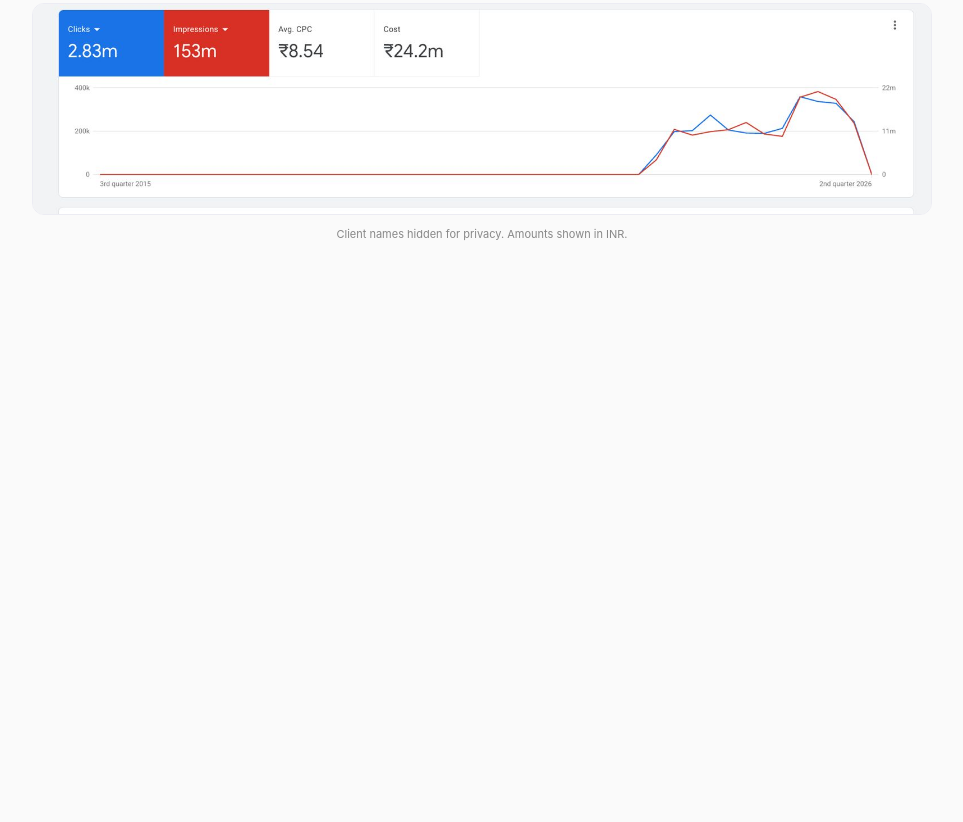
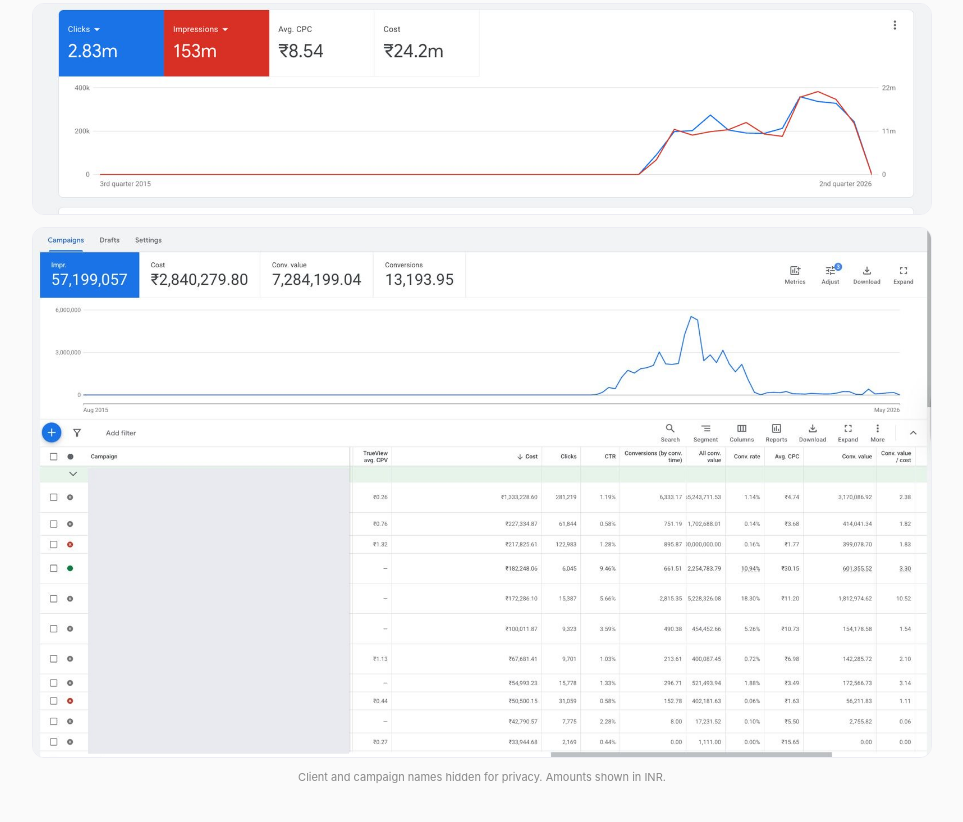
Before and after one commit to mandeep-stack/google-pages, a plain HTML site: page google-ads.html in a window 1280 px wide. Shown: the part 1111-1933 px from the top of the page, without its empty margins (158-1121 px from the left). Before the commit the page ends 1408 px from the top, so only its background shows below. Drawn offline with Linux system fonts and the light colour scheme.

Commit message:
google-ads: add masked campaign breakdown screenshot
Co-Authored-By: Claude Sonnet 5.5 <noreply@anthropic.com>
Claude-Session: https://claude.ai/code/session_01Ga6FsSmJ9BiTNg5wujCbLP

```diff
--- a/google-ads.html
+++ b/google-ads.html
@@ -780,6 +780,7 @@
   <h2>Real Google Ads accounts. Real numbers.</h2>
   <a href="assets/proof/accounts.jpg" target="_blank" rel="noopener"><img src="assets/proof/accounts.jpg" alt="Google Ads account performance table: clicks, cost, conversions and conversion value" loading="lazy" width="1600" height="436"></a>
   <a href="assets/proof/traffic.jpg" target="_blank" rel="noopener"><img src="assets/proof/traffic.jpg" alt="Google Ads account growth chart: clicks and impressions over time" loading="lazy" width="1600" height="374"></a>
-  <p>Client names hidden for privacy. Amounts shown in INR.</p>
+  <a href="assets/proof/campaigns-search.jpg" target="_blank" rel="noopener"><img src="assets/proof/campaigns-search.jpg" alt="Google Ads campaign breakdown: cost, clicks, conversions and conversion value per campaign" loading="lazy" width="1600" height="942"></a>
+  <p>Client and campaign names hidden for privacy. Amounts shown in INR.</p>
 </section>
 </body></html>
```
Also changed, not shown: assets/proof/campaigns-search.jpg (added).
